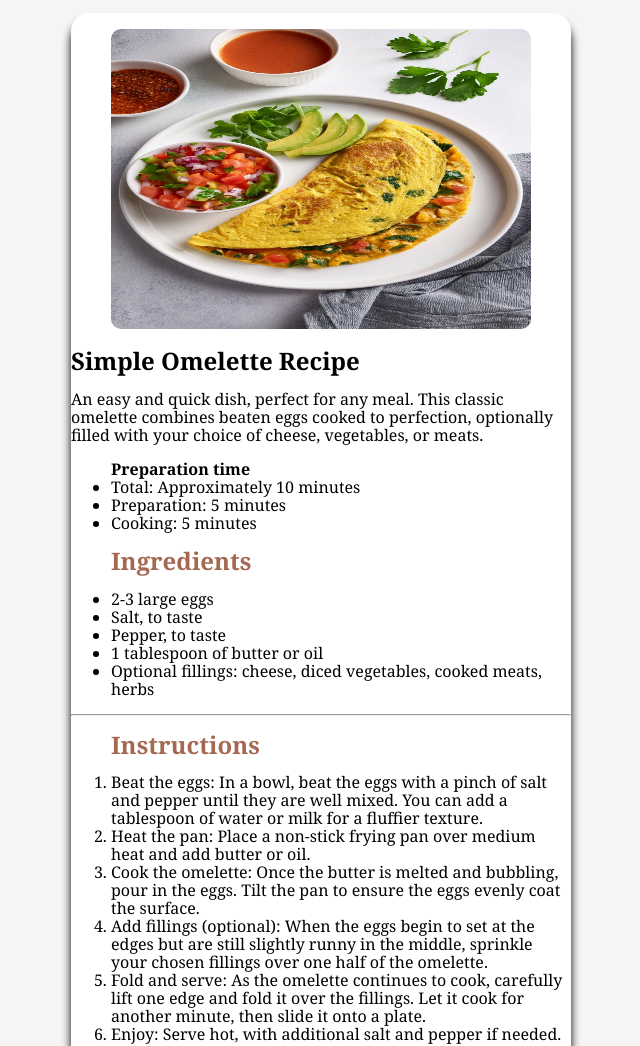
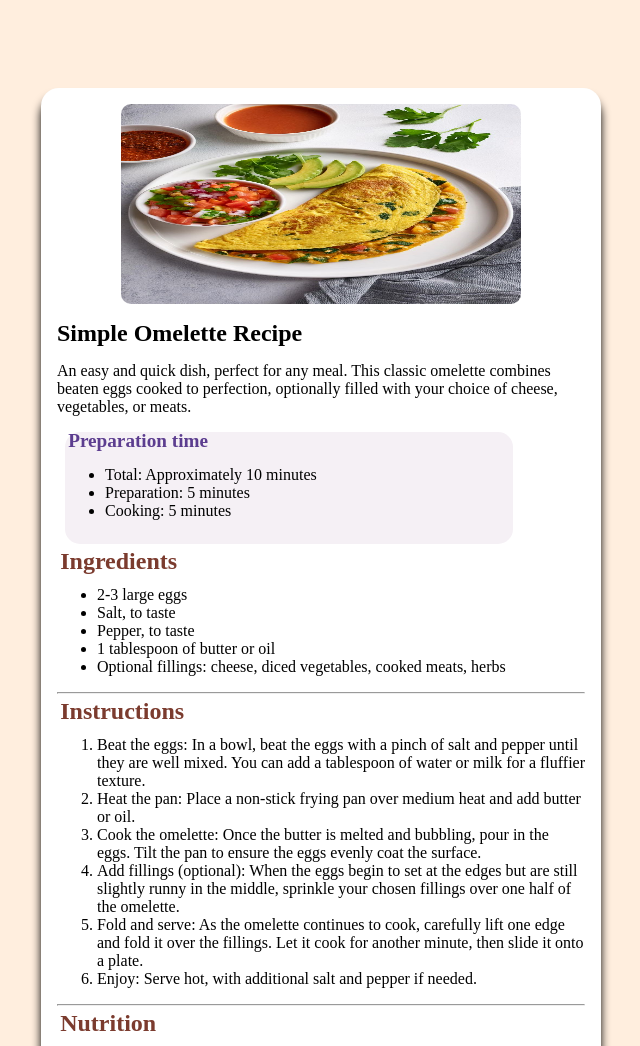
Before and after one commit to okoro-web/SEMANTIC-HTML, a plain HTML site: page index.html in a window 1280 px wide. Shown: the top 1046 px of the page, without its empty margins (319-959 px from the left). Drawn offline with Linux system fonts and the light colour scheme.

Commit message:
corrections

```diff
--- a/index.html
+++ b/index.html
@@ -3,45 +3,45 @@
 <head>
     <meta charset="UTF-8">
     <meta name="viewport" content="width=device-width, initial-scale=1.0">
-    <meta name="author" content="Mint">
-    <meta name="description" content="">
+    <meta name="author" content="Mint    <meta name="description" content="THIS IS A SEMANTIC HTML PRACTICE PROJECT">
 
-    <meta property="og:title" content="">
+    <meta property="og:title" content="Recipe Page">
 
 <meta property="og:image" content="" >
 
 <meta property="og:type" content="website">
 
-<meta property="og:description" content="">
+<meta property="og:description" content="THIS IS A SEMANTIC HTML PRACTICE PROJECT">
 
-<meta property="og:url" content="">
+<meta property="og:url" content="https://okoro-web.github.io/SEMANTIC-HTML/">
 
 <meta property="og:locale" content="en_US">
 
-<meta property="og:site_name" content="">
+<meta property="og:site_name" content="Recipe Page">
 <link rel="stylesheet" href="style.css">
 
     <title>HTML Semantics - Recipe Page</title>
 </head>
 <body>
     <main>
-    <figure>
-    <img src="img/OMELETTE.jpeg" alt="Vegetable Omelette" width="100%" height="300">
-    </figure>
+    <div class="img">
+    <img src="img/OMELETTE.jpeg" alt="Vegetable Omelette" width="400" height="200">
+    </div>
 
     <section>
     <h1>Simple Omelette Recipe</h1>
     <p>An easy and quick dish, perfect for any meal. This classic omelette combines beaten eggs cooked to perfection, optionally filled with your choice of cheese, vegetables, or meats.</p>
-    <div>
+    <div class="div">
+       <h2 class="purple">Preparation time</h2>
         <ul>
-        <strong>Preparation time</strong>
             <li>Total: Approximately 10 minutes</li>
         <li> Preparation: 5 minutes </li>
          <li>  Cooking: 5 minutes</li>
          </ul>
     </div>
-    <ul>
-    <h2>Ingredients</h2>
+
+    <h2>Ingredients </h2>
+           <ul>
     <li>2-3 large eggs </li>
     <li>Salt, to taste </li>
     <li>Pepper, to taste</li>
@@ -51,8 +51,8 @@
     </section>
     <hr>
     <section>
-        <ol>
-        <h2>Instructions</h2>
+       <h2>Instructions</h2>
+          <ol>
         <li>Beat the eggs: In a bowl, beat the eggs with a pinch of salt and pepper until they are well mixed. You can add a tablespoon of water or milk for a fluffier texture. </li>
         <li>Heat the pan: Place a non-stick frying pan over medium heat and add butter or oil.</li>
         <li>Cook the omelette: Once the butter is melted and bubbling, pour in the eggs. Tilt the pan to ensure the eggs evenly coat the surface.</li>
--- a/style.css
+++ b/style.css
@@ -2,30 +2,37 @@
     box-sizing: border-box;
 }
 body{
-    font-family: Georgia, 'Times New Roman', Times, serif;
+
     background-attachment: fixed;
     display: flex;
     justify-content: center;
-    background-color: whitesmoke;
+    background-color: #ffeede;
 }
 
 main{
-width: 500px;
-height: 1400px;
+width: 35rem;
+height: 83rem;
 background-color: white;
 border-radius: 18px;
 box-shadow: 0 10px 10px ;
- margin: 5px;
+ margin: 5rem;
  line-height: 18px;
+ padding: 1rem;
 }
 
 img{
     border-radius: 10px;
+
+}
+div.img{
+display: flex;
+justify-content: center;
 }
 
 
 h2{
-    color: rgba(137, 58, 30, 0.765);
+    color: #7B3B2E;
+    margin: 0.2rem;
 }
 
  table, tr, td{
@@ -35,3 +42,15 @@ h2{
 padding: 15px;
 width: 80%;
 }
+
+div.div{
+    background-color: #F5F0F5;
+    width: 28rem;
+height: 7rem;
+    margin: 0.5rem;
+    border-radius: 15px;
+}
+h2[class]{
+    color: #5C3D8F;
+    font-size: 1.2rem;
+}
```
